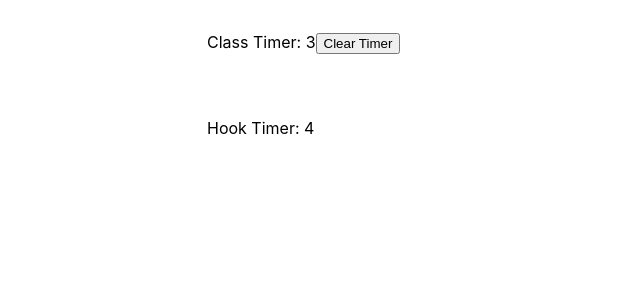
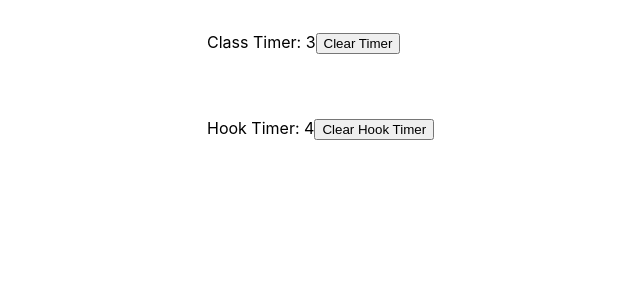
Before and after one commit to alchemist09/react-hooks-fun, a React (Create React App) app: page / in a window 1280 px wide. Shown: the top 300 px of the page, without its empty margins (113-753 px from the left). Built offline with nearby package versions, Linux system fonts and the light colour scheme.

Commit message:
Defines a mutable class instance variable used to hold a reference to the interval counter to enable it to be accessible outside the useEffect hook so as to be able to clear the timer using a callback

```diff
--- a/src/components/useRef/HookInterval.js
+++ b/src/components/useRef/HookInterval.js
@@ -1,21 +1,25 @@
-import React, { useState, useEffect } from 'react'
+import React, { useState, useEffect, useRef } from 'react'
 
 function HookInterval() {
   const [timer, setTimer] = useState(0)
+  const intervalRef = useRef()
 
   useEffect(() => {
-    const interval = setInterval(() => {
+    intervalRef.current = setInterval(() => {
       setTimer(prevTimer => prevTimer + 1)
     }, 1200)
 
     return () => {
-      clearInterval(interval)
+      clearInterval(intervalRef.current)
     }
   }, [])
 
   return (
     <div style={{ width: '50%', margin: '0.4em auto 4em'}}>
-      <p>Hook Timer: {timer}</p>
+      <p>
+        Hook Timer: {timer}
+        <button onClick={ () => { clearInterval(intervalRef.current)} }>Clear Hook Timer</button>
+      </p>
     </div>
   )
 }
```
